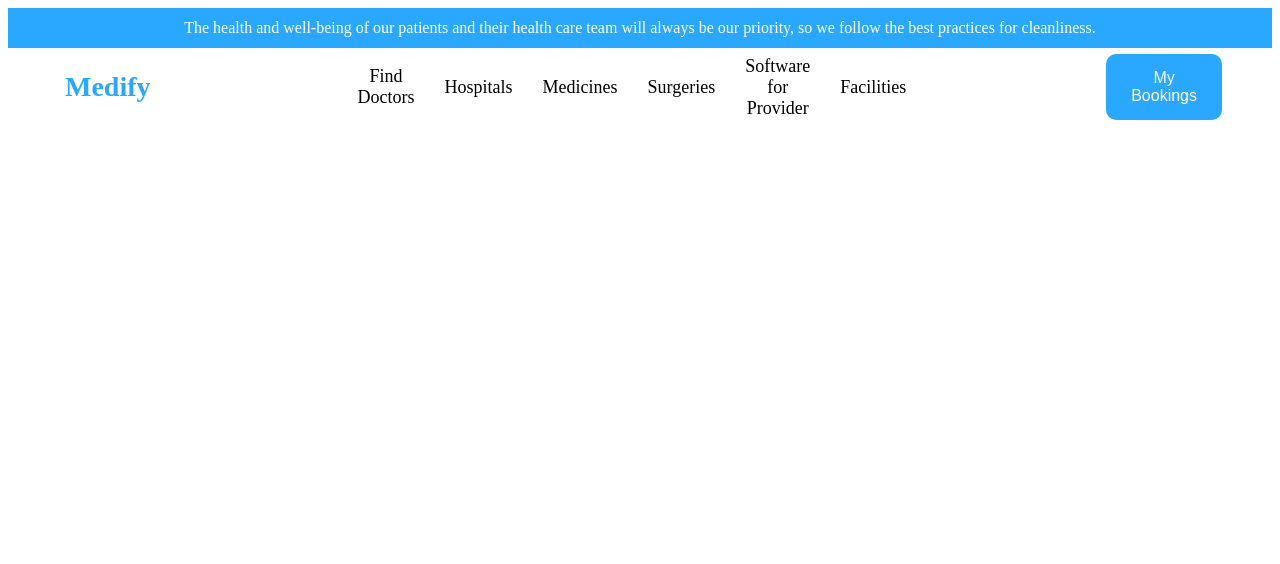
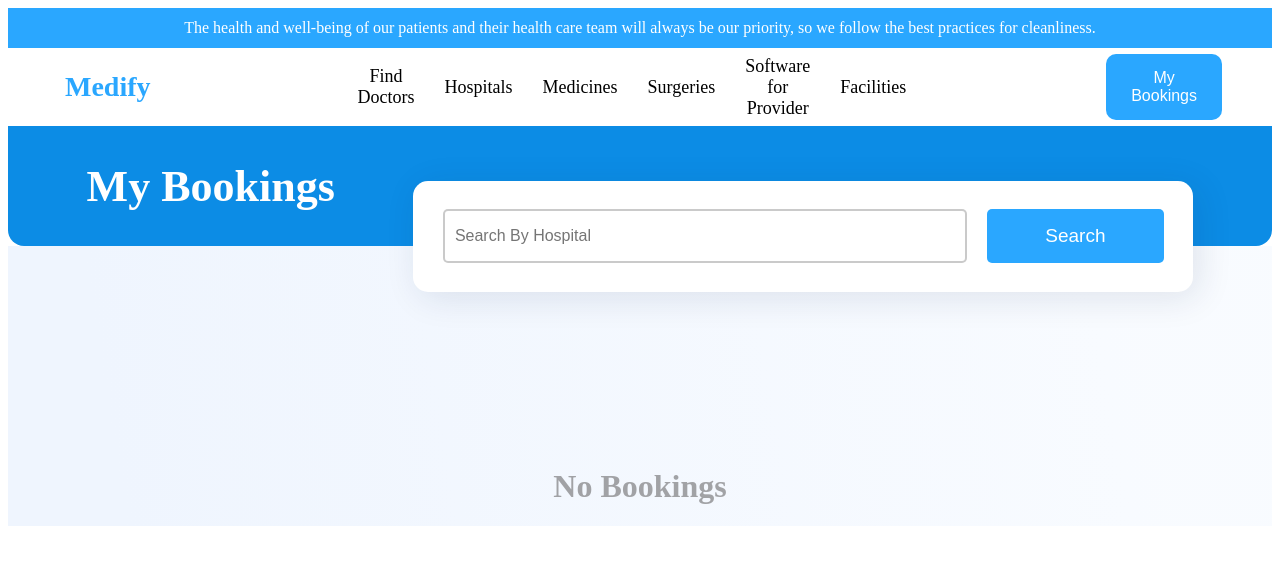
Before and after one commit to amritha-sabu/Medify, a React (Vite) app: page /my-bookings in a window 1280 px wide. Shown: the top 564 px of the page. Built offline with nearby package versions, Linux system fonts and the light colour scheme.

Commit message:
Booking Done

```diff
--- /dev/null
+++ b/src/Components/Bookings/BookingPage.css
@@ -0,0 +1,132 @@
+.booking-search-box{
+    width: 100%;
+    height: 15vh;
+    background-color: rgba(12, 140, 229, 1);
+    border-radius: 0 0 16px 16px;
+    display: flex;
+    justify-content: space-evenly;
+    align-items: center;
+}
+
+.booking-search-box h1{
+    color: white;
+    font-size: 44px;
+}
+
+.booking-search-box-form{
+    position: relative;
+    z-index: 1;
+    width: 780px;
+    height: 111px;
+    background-color: rgba(255, 255, 255, 1);
+    border-radius: 15px;
+    top: 50px;
+    box-shadow: 6px 6px 35px 0px rgba(16, 40, 81, 0.11);
+    display: flex;
+    align-items: center;
+    justify-content: center;
+}
+
+.booking-search-box-form form{
+    display: flex;
+    justify-content: center;
+    gap: 20px;
+}
+
+.booking-search-box-form form input{
+    height: 30px;
+    width: 500px;
+    border: solid rgba(172, 172, 172, 0.635) 2px;
+    border-radius: 5px;
+    font-size: 16px;
+    padding: 10px;
+    color: rgb(214, 214, 214);
+}
+
+.booking-search-box-form form button{
+    width: 177px;
+    border: none;
+    background-color: rgba(42, 167, 255, 1);
+    color: white;
+    border-radius: 5px;
+    font-size: 19px;
+    padding: 15px;
+}
+
+.all-bookings{
+    width: 100%;
+    height: auto;
+    background: linear-gradient(81deg, #EFF5FE 9.01%, rgba(241, 247, 255, 0.47) 89.11%);
+    display: flex;
+    justify-content: center;
+    align-items: center;
+}
+
+.booked-card{
+    width: 850px;
+    height: auto;
+    background-color: white;
+    margin-bottom: 30px;
+    margin-top: 100px;
+    padding: 30px;
+    border-radius: 15px;
+}
+
+.booked-card-content{
+    display: flex;
+    align-items: center;
+    justify-content: start;
+}
+
+.booked-hospital-details{
+    width: 100%;
+}
+
+.booked-details{
+    width: 100%;
+    display: flex;
+    align-items: center;
+}
+
+.booked-details-1{
+    display: flex;
+    flex-direction: column;
+    align-items: start;
+    line-height: 1px;
+    padding: 25px 20px 0 0;
+}
+
+.booked-details-2{
+    display: flex;
+    justify-content: start;
+    align-items: start;
+}
+
+.booked-details-2 p{
+    background-color: white;
+    font-size: 18px;
+    border-radius: 5px;
+    cursor: pointer;
+    margin-top: -12px;
+    padding: 10px;
+}
+
+.booked-details-2 .date{
+    color: rgba(42, 167, 255, 1);
+    border: 1px solid rgba(42, 167, 255, 1);
+}
+
+.booked-details-2 .time{
+    color: rgba(0, 165, 0, 1);
+    border: 1px solid rgba(0, 165, 0, 1);
+    margin-right: 20px;
+}
+
+.booked-details h2{
+    color: rgba(42, 167, 255, 1);
+}
+
+.no-bookings{
+    margin-top: 200px;
+    color: rgba(75, 73, 73, 0.489);
+}
--- a/src/Components/Bookings/BookingsPage.jsx
+++ b/src/Components/Bookings/BookingsPage.jsx
@@ -1,10 +1,61 @@
+import { FaHospital, FaThumbsUp  } from 'react-icons/fa';
 import Navbar from "../LandingPage/Navbar";
+import './BookingPage.css';
 
 const BookingPage = () => {
-    // const allBookings = JSON.parse(localStorage.getItem('allBookings'));
+    const allBookings = JSON.parse(localStorage.getItem('bookings')) || [];
     return(
         <div className="bookings-page">
             <Navbar />
+            <div className="booking-search-box">
+                <h1>My Bookings</h1>
+                <div className="booking-search-box-form">
+                    <form>
+                        <input type="text" placeholder="Search By Hospital" />
+                        <button type='submit'>Search</button>
+                    </form>
+                </div>
+            </div>
+            <div className="all-bookings">
+                {allBookings.length > 0 ? (
+                    allBookings.map((booking, index) => (
+                        <div className='booked-card'>
+                            <div key={index} className='booked-card-content'>
+                                <section className='icon'>
+                                    <FaHospital size={90} style={{
+                                        color: 'rgb(255, 255, 255)',
+                                        backgroundColor: 'rgba(42, 167, 255, 1)',
+                                        padding: '17px',
+                                        borderRadius: '60px' }}/>
+                                </section>
+                                <section className='booked-hospital-details'>
+                                    <div className='booked-details'>
+                                        <div className='booked-details-1'>
+                                            <h3>{booking["Hospital Name"]}</h3>
+                                            <p>{booking["City"]}, {booking["State"]}</p>
+                                            <p>{booking["Hospital Type"]}</p>
+                                        </div>
+                                        <div className='booked-details-2'>
+                                            <p className='time'>{booking["bookingTime"]}</p>
+                                            <p className='date'>{booking["bookingDate"]}</p>
+                                        </div>
+                                    </div>
+                                    <div className='booking'>
+                                        <button className='rating'>
+                                            <FaThumbsUp style={{ marginRight: '5px' }} />
+                                            {booking["Hospital overall rating"]}
+                                        </button>
+                                    </div>
+                                </section>
+                            </div>
+                        </div>
+                    ))
+                ):(
+                    <div className="no-bookings">
+                        <h1>No Bookings</h1>
+                    </div>
+                )}
+            </div>
         </div>
     );
 };
--- a/src/Components/LandingPage/Search.jsx
+++ b/src/Components/LandingPage/Search.jsx
@@ -69,19 +69,23 @@ const Search = () => {
             <div className='search-container'>
                 <div className='search-form'>
                     <form onSubmit={(e) => findMedicalCenters(e)}>
+                        <div id='state'>
                             <select value={selectedState} onChange={handleStateChange}>
                                 <option value="" disabled>State</option>
                                 {states.map((state, index) => (
                                     <option key={index} value={state}>{state}</option>
                                 ))}
                             </select>
+                        </div>
+                        <div id='city'>
                             <select value={selectedCity} onChange={handleCityChange}>
                                 <option value="" disabled>City</option>
                                 {cities.map((state, index) => (
                                     <option key={index} value={state}>{state}</option>
                                 ))}
                             </select>
-                        <button type='submit'>Search</button>
+                        </div>
+                        <button type='submit' id='searchBtn'>Search</button>
                     </form>
                 </div>
                 <div className='search-categories'>
--- a/src/Components/SearchResults/Card.css
+++ b/src/Components/SearchResults/Card.css
@@ -32,8 +32,9 @@
     padding-left: 20px;
 }
 
-.details h2{
+.details h3{
     color: rgba(42, 167, 255, 1);
+    font-size: 18px;
 }
 
 .booking{
--- a/src/Components/SearchResults/Card.jsx
+++ b/src/Components/SearchResults/Card.jsx
@@ -90,10 +90,10 @@ const Card = ({medicalCenter}) => {
                 bookingTime: selectedTime,
             }
             setselectedTime(null); // reset selection if needed
-            let allBookings = JSON.parse(localStorage.getItem('allBookings')) || {};
-            const updatedBookingList = {...allBookings, newBooking};
+            let allBookings = JSON.parse(localStorage.getItem('bookings')) || [];
+            const updatedBookingList = [...allBookings, newBooking];
             console.log(updatedBookingList, newBooking);
-            localStorage.setItem('allBookings', JSON.stringify(updatedBookingList));
+            localStorage.setItem('bookings', JSON.stringify(updatedBookingList));
         }
     };
 
@@ -140,7 +140,7 @@ const Card = ({medicalCenter}) => {
                 </section>
                 <section className='hospital-details'>
                     <div className='details'>
-                        <h2>{medicalCenter["Hospital Name"]}</h2>
+                        <h3>{medicalCenter["Hospital Name"]}</h3>
                         <p>{medicalCenter["City"]}, {medicalCenter["State"]}</p>
                         <p>{medicalCenter["Hospital Type"]}</p>
                     </div>
@@ -152,7 +152,7 @@ const Card = ({medicalCenter}) => {
                         <button type='submit' className='book-now' onClick={(e) => {
                             e.stopPropagation();
                             handleBooking();
-                        }}>Book Free Center Visit</button>
+                        }}>Book FREE Center Visit</button>
                     </div>
                 </section>
             </div>
@@ -177,10 +177,12 @@ const Card = ({medicalCenter}) => {
                                             e.stopPropagation();
                                             handleDaySelection(day, index);
                                         }}
-                                        />
+                                        >
+                                        </Tab>
                                     ))}
                                 </Tabs>
                                 <Box className='time-slots'>
+                                    <p>Today</p>
                                     <div className='slot-group'>
                                         <p>Morning</p>
                                         <div className='slot-buttons'>
--- a/src/Components/SearchResults/SearchResults.css
+++ b/src/Components/SearchResults/SearchResults.css
@@ -52,6 +52,11 @@
     height: auto;
     background: linear-gradient(81deg, #EFF5FE 9.01%, rgba(241, 247, 255, 0.47) 89.11%);
     display: flex;
+    flex-direction: column;
     justify-content: center;
     align-items: center;
 }
+
+.search-results-body h1{
+    margin-top: 70px;
+}
--- a/src/Components/SearchResults/SearchResults.jsx
+++ b/src/Components/SearchResults/SearchResults.jsx
@@ -11,7 +11,7 @@ const SearchResults = () => {
     const [cities, setCities] = useState([]);
     const [medicalCenters, setMedicalCenters] = useState(location.state.medicalCenters || []);
     const [selectedState, setSelectedState] = useState(location.state.selectedState || '');
-    const [selectedCity, setSelectedCity] = useState(location.state.selectedCity|| '');
+    const [selectedCity, setSelectedCity] = useState(location.state.selectedCity.toLowerCase()|| '');
 
     useEffect(() => {
         const fetchState = async() => {
@@ -82,7 +82,7 @@ const SearchResults = () => {
                                 <option key={index} value={state}>{state}</option>
                             ))}
                         </select>
-                        <button type='submit'>Search</button>
+                        <button type='submit' id="searchBtn">Search</button>
                     </form>
                 </div>
             </div>
@@ -90,7 +90,7 @@ const SearchResults = () => {
                 {medicalCenters.length ?
                 (
                     <div>
-                        <h2>{medicalCenters.length} Medical Centers available in {selectedState}, {selectedCity}</h2>
+                        <h1>{medicalCenters.length} medical centers available in {selectedCity}</h1>
                         {medicalCenters.map((medicalCenter, index) => (
                             <Card medicalCenter={medicalCenter} key={index}/>
                         ))}
```
Lines whose indentation alone changed are shown as unchanged.
